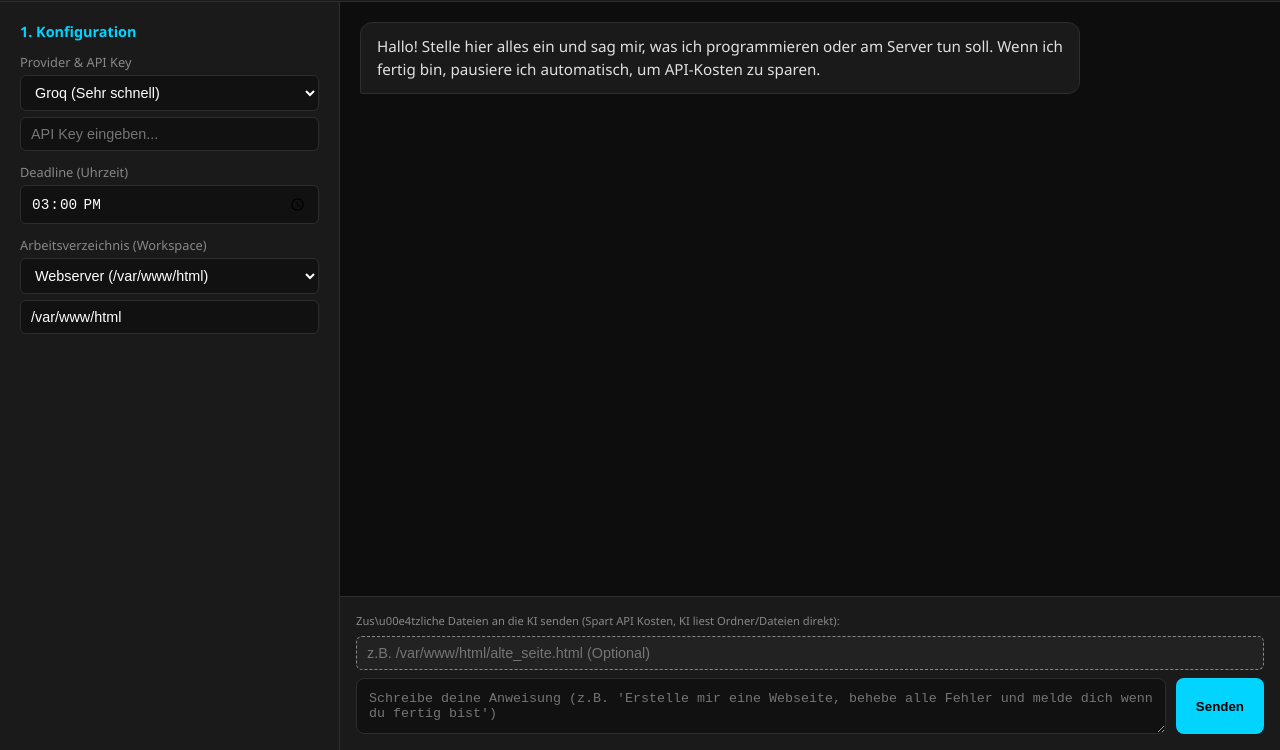
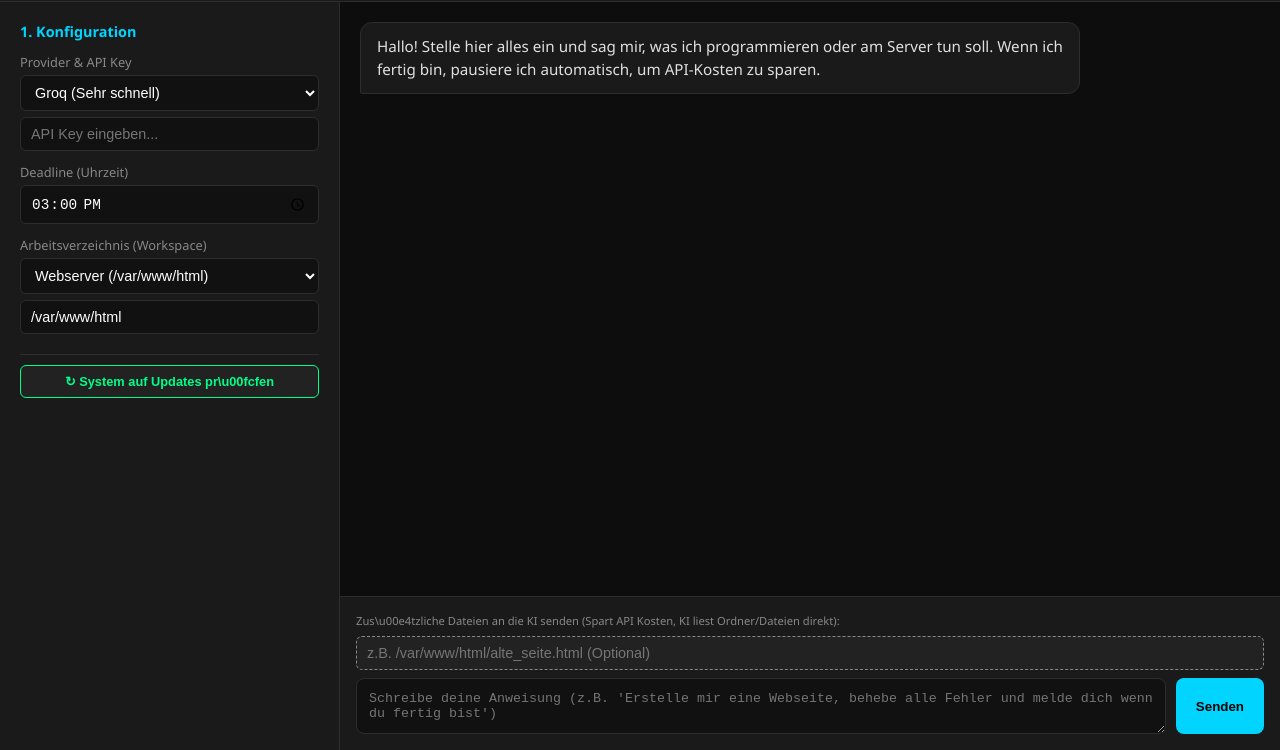
Before and after one commit to cali72mero/ki-agent, a website: page public/index.html in a window 1280 px wide. Shown: the part 50-800 px from the top of the page. Drawn offline with Linux system fonts and the light colour scheme.

Commit message:
Feature: Uninstall & Auto-Update per Web-UI eingebaut

```diff
--- a/public/index.html
+++ b/public/index.html
@@ -74,6 +74,10 @@
       <strong>ACHTUNG: Voller Root-Zugriff!</strong>
       Das Programm erh\u00e4lt kompletten Zugriff auf den Server. Die KI kann alles machen: Server updaten, ausschalten, neustarten, Programme l\u00f6schen usw. - wie ein echter Root-Benutzer!
     </div>
+
+    <!-- UPDATE BUTTON -->
+    <hr style="border:0; border-top:1px solid var(--border); margin: 20px 0 10px 0;">
+    <button onclick="updateSystem()" style="width:100%; background:#222; color:var(--green); border:1px solid var(--green); border-radius:6px; padding:8px; font-size:0.8rem; cursor:pointer; font-weight:bold;">&#8635; System auf Updates pr\u00fcfen</button>
   </div>
 
   <!-- CHAT BEREICH -->
@@ -174,6 +178,27 @@
       });
     }
   }
+
+  // NEU: Update System Funktion
+  async function updateSystem() {
+    if(!confirm("M\u00f6chtest du nach Updates suchen und diese installieren? Der Agent startet danach kurz neu.\n\nDeine Einstellungen, der Chat-Verlauf im Browser und deine API-Keys bleiben dabei vollst\u00e4ndig erhalten!")) return;
+
+    addLog("Suche nach Updates auf GitHub...");
+    try {
+      const res = await fetch('/api/update', { method: 'POST' });
+      if(res.status === 401) { alert("Falscher Login!"); return; }
+      const data = await res.json();
+
+      if(data.success) {
+        addLog(`Update-Log:\n${data.message}`);
+        addLog("\u2714\ufe0f Der Server startet jetzt neu. WebSocket verbindet sich in wenigen Sekunden automatisch wieder...");
+      } else {
+        addLog(`\u274c Update Fehler:\n${data.error}\n${data.details}`);
+      }
+    } catch(e) {
+      addLog(`\u274c Netzwerkfehler beim Update: ${e.message}`);
+    }
+  }
 </script>
 </body>
 </html>
```
Also changed, not shown: src/server.js (+13 -3 lines), README.md, 2 other files.
